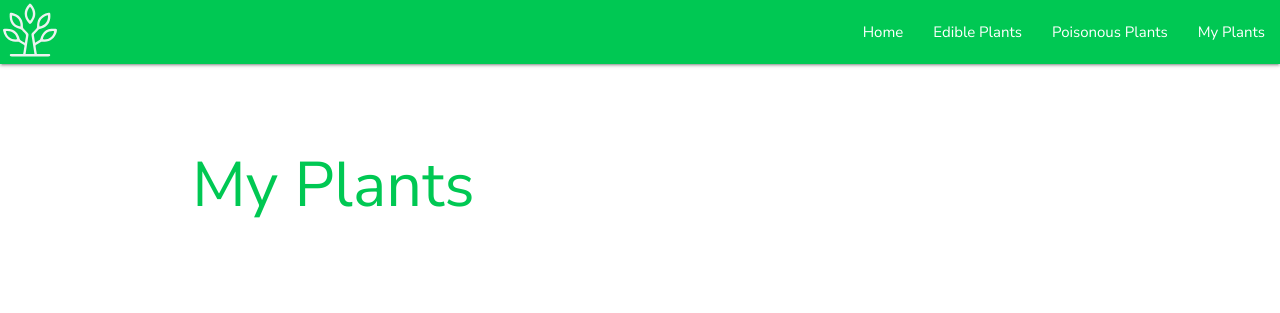
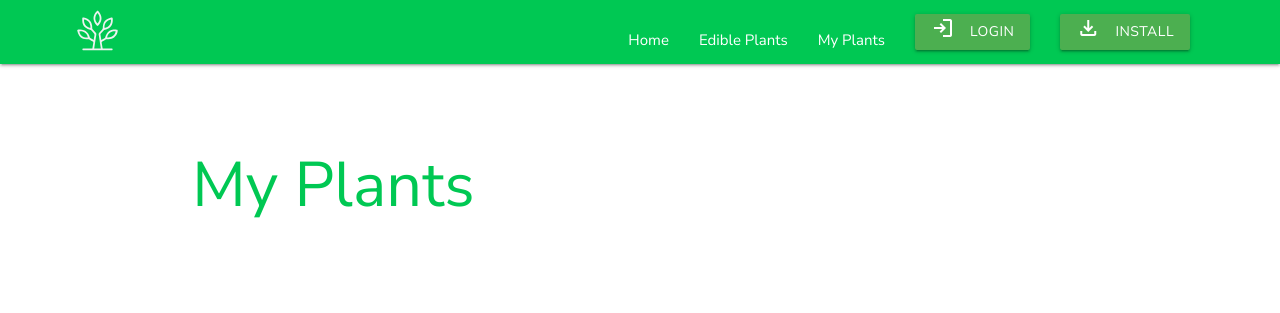
Before and after one commit to cataty/parcial-2-awp-blank-farizano, a plain HTML site: page my-plants.html in a window 1280 px wide. Drawn offline with nearby package versions, Linux system fonts and the light colour scheme; a web font is replaced by a local one.

Commit message:
feat: agregar HTML markup y estilos

```diff
--- a/css/styles.css
+++ b/css/styles.css
@@ -91,6 +91,10 @@ body {
 
 /* Custom Styles */
 
+nav{
+  padding:0.5rem 5rem;
+}
+
 .container{
   padding-top:3rem;
   padding-bottom:3rem;
@@ -102,6 +106,7 @@ body {
 
 .brand-logo img{
     max-height:4rem;
+    padding-bottom:1rem;
 }
 
 .row.flexbox{
@@ -114,6 +119,10 @@ body {
 }
 .row.flexbox .card{
   flex: 1;
+}
+
+nav ul li .btn{
+  margin-bottom:1rem;
 }
 
 .card-list{
--- a/my-plants.html
+++ b/my-plants.html
@@ -3,7 +3,8 @@
 <head>
     <meta charset="UTF-8">
     <meta name="viewport" content="width=device-width, initial-scale=1.0">
-
+    <!--Import Google Icon Font-->
+    <link rel="stylesheet" href="https://fonts.googleapis.com/css2?family=Material+Symbols+Outlined:opsz,wght,FILL,GRAD@24,400,0,0">
     <!-- Compiled and minified Materilize CSS -->
     <link rel="stylesheet" href="https://cdnjs.cloudflare.com/ajax/libs/materialize/1.0.0/css/materialize.min.css">
 
@@ -14,14 +15,17 @@
     <link rel="icon" type="image/x-icon" href="/img/favicon.png">
 </head>
 <body>
-    <nav>
-        <div class="nav-wrapper green accent-4">
+    <nav class="green accent-4">
+        <div class="nav-wrapper">
             <a href="/index.html" class="brand-logo"><img src="/img/logo.svg" alt="Seed2Plate logo">Seed2Plate</a>
             <ul id="nav-mobile" class="right hide-on-med-and-down">
                 <li><a href="index.html">Home</a></li>
                 <li><a href="#ediblePlantsContainer">Edible Plants</a></li>
-                <li><a href="#poisonousPlantsContainer">Poisonous Plants</a></li>
                 <li><a href="my-plants.html">My Plants</a></li>
+                <li><a class="waves-effect waves-light btn green accent-5"><i class="material-icons left"><span class="material-symbols-outlined">
+                    login</span></i>Login</a></li>
+                <li><a class="waves-effect waves-light btn green accent-5"><i class="material-icons left"><span class="material-symbols-outlined">
+                    download</span></i>Install</a></li>
             </ul>
         </div>
     </nav>
```
Also changed, not shown: index.html (+8 -3 lines), plant.html (+2 -1 lines).
